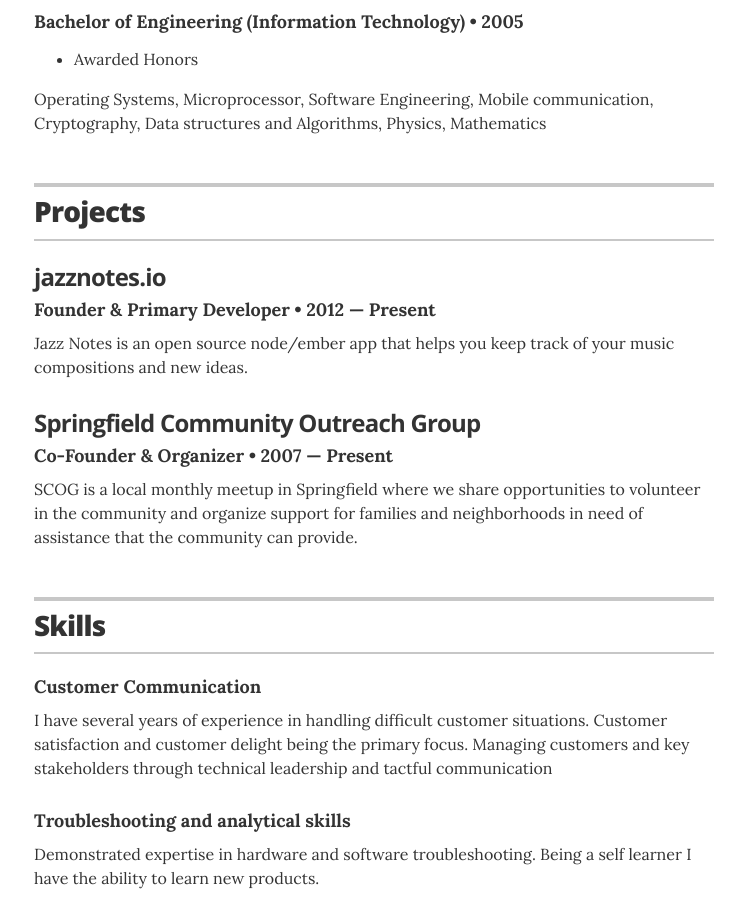
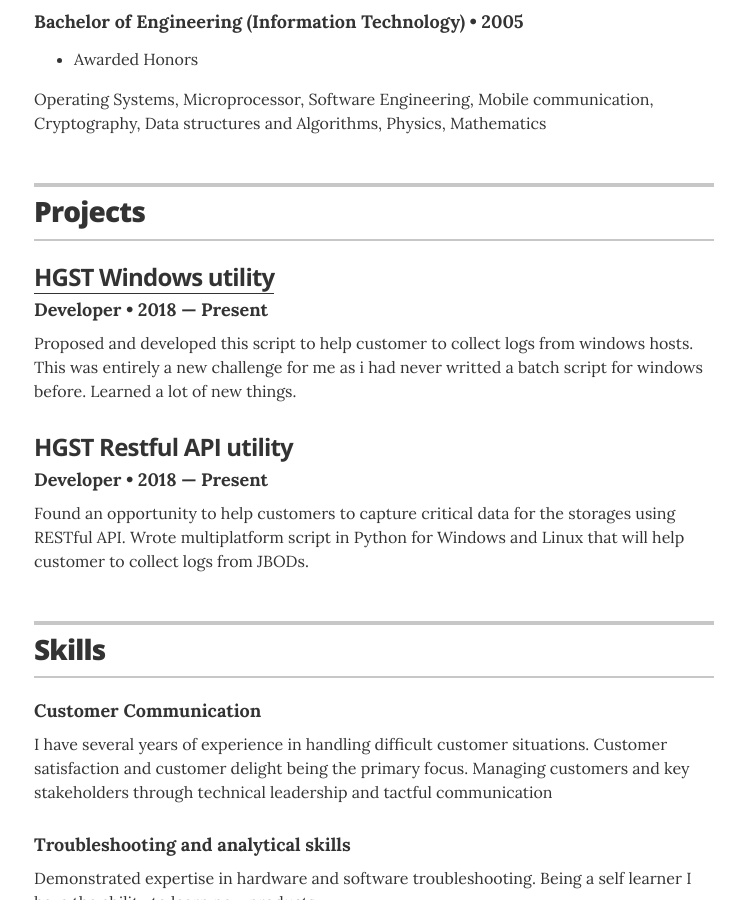
Before and after one commit to nitinkushwah/nitinkushwah.github.io, a Jekyll site: the page built from index.html, in a window 1280 px wide and 900 px high, scrolled down 2014 px. Shown: the whole window, without its empty margins (266-1011 px from the left). Built offline with Jekyll 4.4.1, drawn with Linux system fonts in a browser that asks for light colours.

Commit message:
Update projects.yml

```diff
--- a/_data/projects.yml
+++ b/_data/projects.yml
@@ -2,15 +2,15 @@
 # uncomment the urls if you wish to display them, and add your own URL
 
 # jazznotes.io
-- project: jazznotes.io
-  role: Founder & Primary Developer
-  duration: 2012 &mdash; Present
-  # url: "#"
-  description: Jazz Notes is an open source node/ember app that helps you keep track of your music compositions and new ideas.
+- project: HGST Windows utility
+  role: Developer
+  duration: 2018 &mdash; Present
+  url: "https://github.com/nitinkushwah/hgst-report"
+  description: Proposed and developed this script to help customer to collect logs from windows hosts. This was entirely a new challenge for me as i had never writted a batch script for windows before. Learned a lot of new things.
 
 # Springfield Community Outreach Group
-- project: Springfield Community Outreach Group
-  role: Co-Founder & Organizer
-  duration: 2007 &mdash; Present
+- project: HGST Restful API utility
+  role: Developer
+  duration: 2018 &mdash; Present
   # url: "#"
-  description: SCOG is a local monthly meetup in Springfield where we share opportunities to volunteer in the community and organize support for families and neighborhoods in need of assistance that the community can provide.
+  description: Found an opportunity to help customers to capture critical data for the storages using RESTful API. Wrote multiplatform script in Python for Windows and Linux that will help customer to collect logs from JBODs.
```
